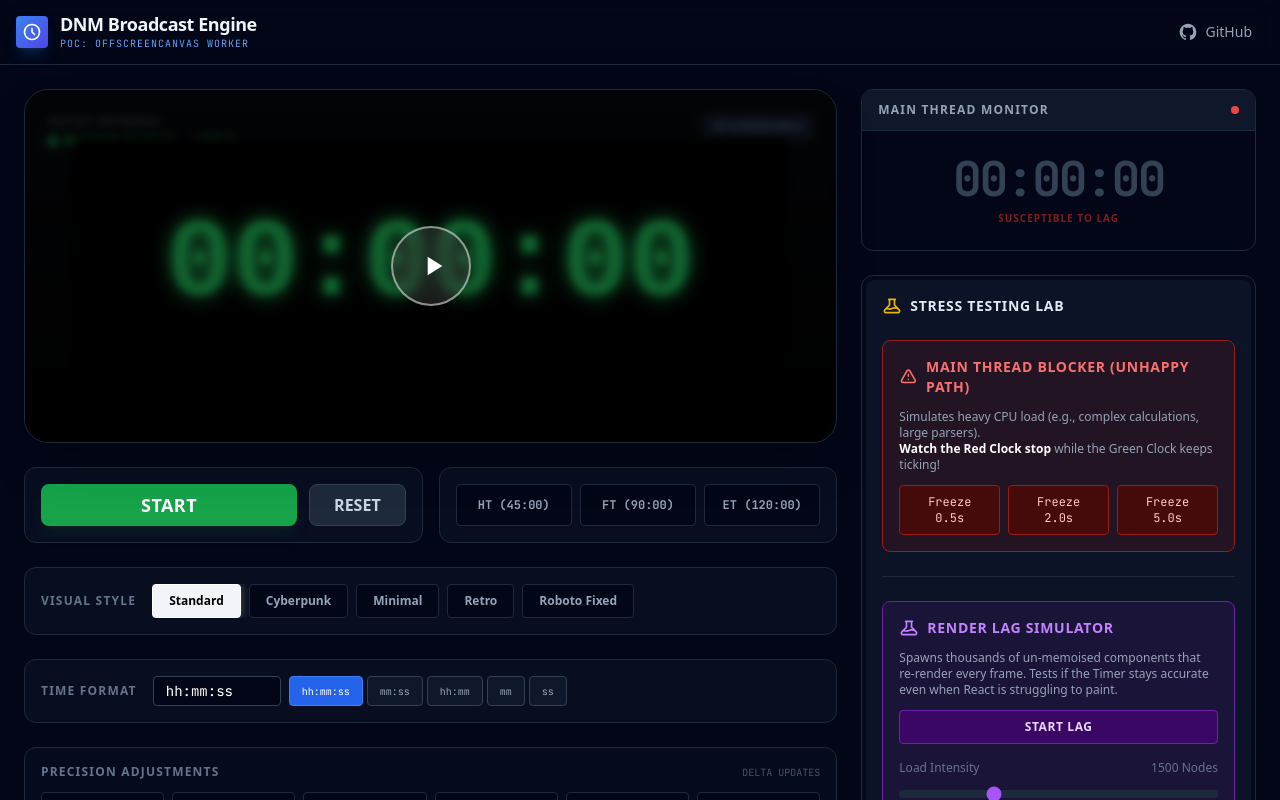
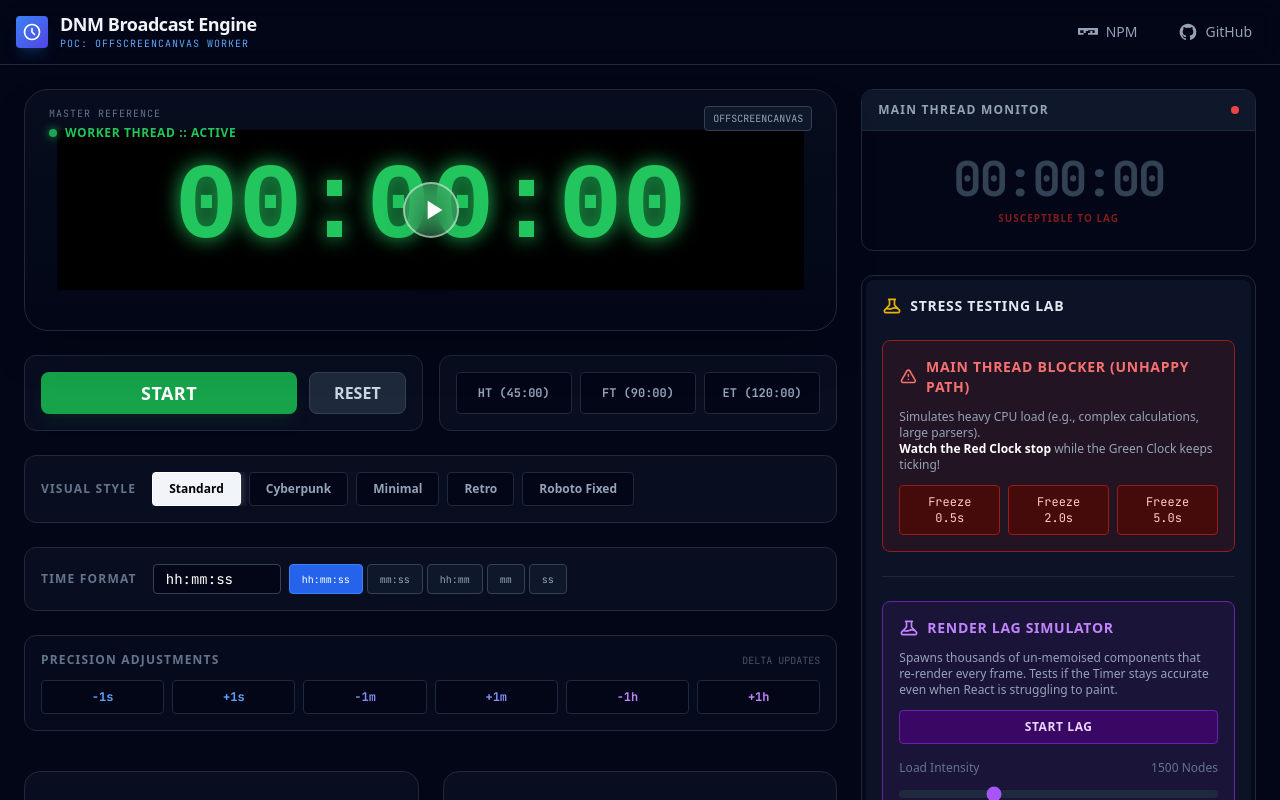
Before and after one commit to yahoohung/dnm-clock, a React (Vite) app: page / in a window 1280 px wide. Shown: the top 800 px of the page. Built offline with nearby package versions, Linux system fonts and the light colour scheme.

Commit message:
feat: Add NPM link and refine master clock display and play/pause button styling with theme-aware adjustments.

```diff
--- a/App.tsx
+++ b/App.tsx
@@ -124,6 +124,17 @@ function App() {
 
           <div className="flex items-center gap-4">
             <a
+              href="https://www.npmjs.com/package/dnm-clock"
+              target="_blank"
+              rel="noopener noreferrer"
+              className="flex items-center gap-2 text-sm font-medium text-slate-400 hover:text-white transition-colors px-3 py-1.5 rounded-full hover:bg-slate-800"
+            >
+              <svg className="w-5 h-5" viewBox="0 0 24 24" fill="currentColor">
+                <path d="M0 7.334v8h6.666v-5.333h5.333v5.333h12v-8H0zM20 13.334h-2.667v-2.667h-2.666v2.667H12v-2.667h-2.667v2.667H2.667V10h17.333v3.334z" />
+              </svg>
+              <span>NPM</span>
+            </a>
+            <a
               href="http://github.com/yahoohung/dnm-clock"
               target="_blank"
               rel="noopener noreferrer"
@@ -142,13 +153,13 @@ function App() {
         <div className="lg:col-span-8 space-y-6">
 
           {/* MASTER CLOCK DISPLAY */}
-          <div className="bg-black rounded-3xl border border-slate-800 shadow-2xl relative overflow-hidden group">
+          <div className="bg-transparent rounded-3xl border border-slate-800 shadow-2xl relative overflow-hidden group">
             {/* Glossy overlay */}
             <div className="absolute inset-0 bg-gradient-to-b from-slate-800/20 to-transparent pointer-events-none" />
 
-            <div className="relative p-8 md:p-12 flex flex-col items-center justify-center min-h-[320px]">
+            <div className="relative p-6 md:p-8 flex flex-col items-center justify-center min-h-[240px]">
 
-              <div className="w-full flex justify-between items-start absolute top-6 left-0 px-6">
+              <div className="w-full flex justify-between items-start absolute top-4 left-0 px-6 z-10">
                 <div className="flex flex-col gap-1">
                   <span className="text-[10px] font-mono text-slate-500 uppercase tracking-widest">Master Reference</span>
                   <div className="flex items-center gap-2">
@@ -169,7 +180,7 @@ function App() {
                   data-testid="mission-clock"
                   controllerRef={clockControllerRef}
                   initialSeconds={0}
-                  className="w-full h-64" // Height is arbitrary, canvas scales
+                  className="w-full h-40" // Height is arbitrary, canvas scales
                   config={{
                     ...STYLE_PRESETS[activeStyle].config,
                     // Override color for pause state ONLY if in default mode (to match original behavior)
@@ -180,25 +191,29 @@ function App() {
 
                 {/* VIDEO PLAYER STYLE OVERLAY */}
                 <div
-                  className={`absolute inset-0 flex items-center justify-center transition-all duration-300 ${isRunning ? 'opacity-0 hover:opacity-100 bg-black/30 backdrop-blur-sm' : 'opacity-100 bg-black/50 backdrop-blur-sm'}`}
+                  className={`absolute inset-0 flex items-center justify-center transition-all duration-300 ${isRunning ? 'opacity-0 hover:opacity-100' : 'opacity-100'}`}
                 >
                   <button
                     onClick={isRunning ? actions.pause : actions.start}
-                    className="group relative flex items-center justify-center w-20 h-20 rounded-full bg-white/10 border-2 border-white/50 backdrop-blur-md shadow-2xl hover:scale-110 active:scale-95 transition-all duration-300 hover:bg-white/20 hover:border-white"
+                    className={`group relative flex items-center justify-center w-14 h-14 rounded-full border-2 backdrop-blur-md shadow-2xl hover:scale-110 active:scale-95 transition-all duration-300 ${activeStyle === 'minimal'
+                      ? 'bg-black/10 border-black/50 hover:bg-black/20 hover:border-black text-black'
+                      : 'bg-white/10 border-white/50 hover:bg-white/20 hover:border-white text-white'
+                      }`}
                   >
                     {isRunning ? (
-                      <svg className="w-8 h-8 text-white fill-current" viewBox="0 0 24 24">
+                      <svg className="w-8 h-8 fill-current" viewBox="0 0 24 24">
                         <path d="M6 4h4v16H6V4zm8 0h4v16h-4V4z" />
                       </svg>
                     ) : (
-                      <svg className="w-8 h-8 text-white fill-current ml-1" viewBox="0 0 24 24">
+                      <svg className="w-8 h-8 fill-current ml-1" viewBox="0 0 24 24">
                         <path d="M8 5v14l11-7z" />
                       </svg>
                     )}
 
                     {/* Ripple/Glow ring */}
                     {!isRunning && (
-                      <div className="absolute inset-0 rounded-full border border-white/30 animate-ping" />
+                      <div className={`absolute inset-0 rounded-full border animate-ping ${activeStyle === 'minimal' ? 'border-black/30' : 'border-white/30'
+                        }`} />
                     )}
                   </button>
                 </div>
```
